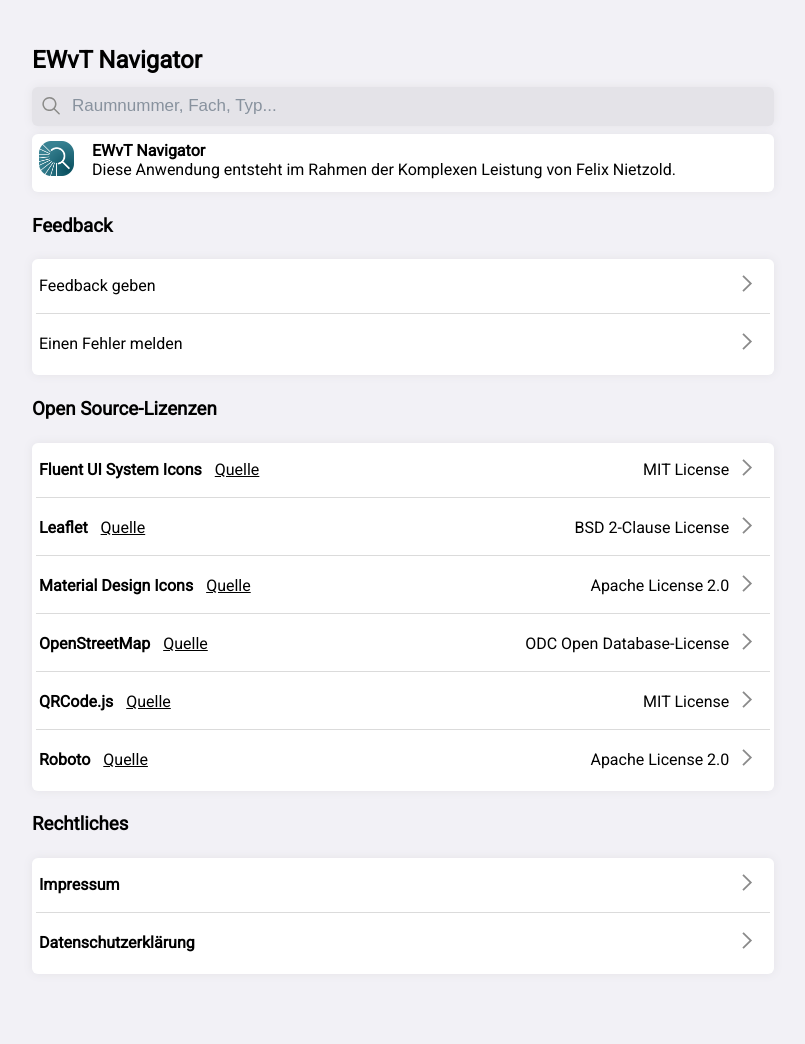
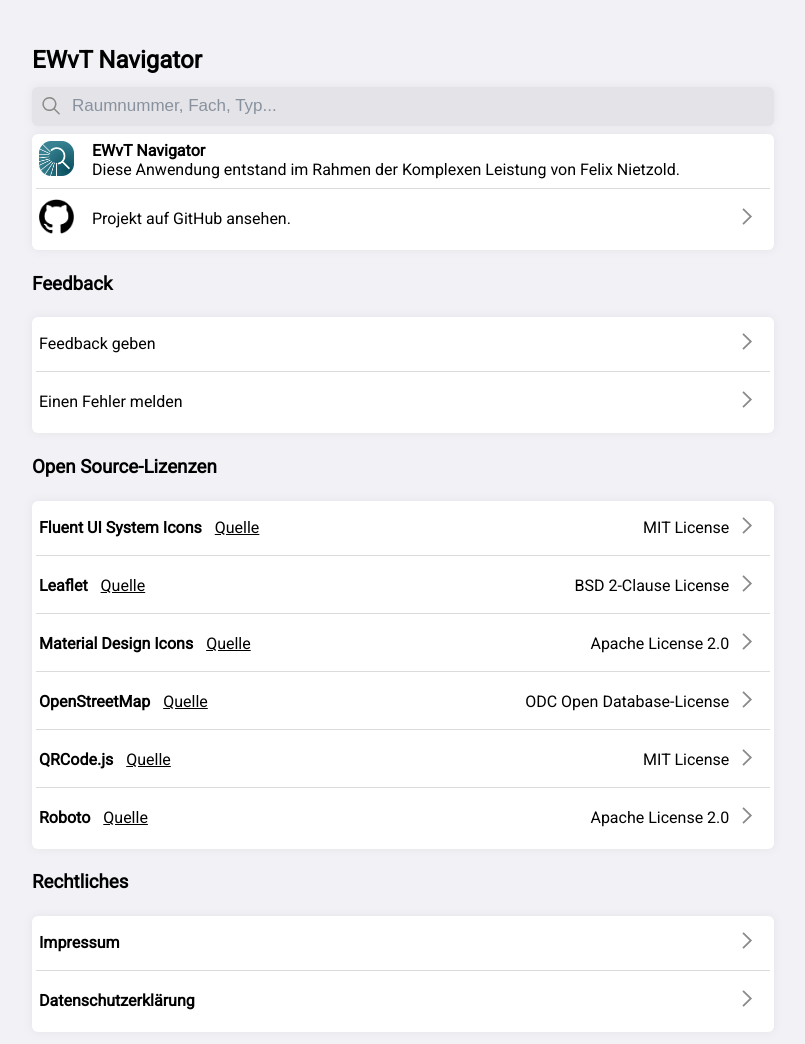
Before and after one commit to hoolycrash/ewvt-navigator, a PHP site: page /about.php in a window 1280 px wide. Shown: the whole page, without its empty margins (237-1042 px from the left). Before the commit the page ends 974 px from the top, so only its background shows below. Run offline with PHP 8.4, Linux system fonts and the light colour scheme.

Commit message:
Updated About Page

```diff
--- a/about.php
+++ b/about.php
@@ -25,8 +25,13 @@
 		<div class="flexbox">
 			<div class="box">
 				<div class="listelement">
-					<table><tr><td><img src="./assets/branding/applogo.png" class="icon backdropicon noninvert"></td><td><b>EWvT Navigator</b><br>Diese Anwendung entsteht im Rahmen der Komplexen Leistung von Felix Nietzold.</td></tr></table>
+					<table><tr><td><img src="./assets/branding/applogo.png" class="icon backdropicon noninvert"></td><td><b>EWvT Navigator</b><br>Diese Anwendung entstand im Rahmen der Komplexen Leistung von Felix Nietzold.</td></tr></table>
+				</div>
 
+				<div class="listelement">
+					<a href="https://github.com/hoolycrash/ewvt-navigator">
+						<table><tr><td><img src="./assets/icons/github.png" class="icon backdropicon"></td><td>Projekt&nbsp;auf&nbsp;GitHub&nbsp;ansehen.</td><td  class="tablewide"><img src="./assets/icons/arrow.svg" class="icon backdropicon"></td></tr></table>
+					</a>
 				</div>
 			</div>
 		</div>
```
Also changed, not shown: assets/icons/github.png (added).
